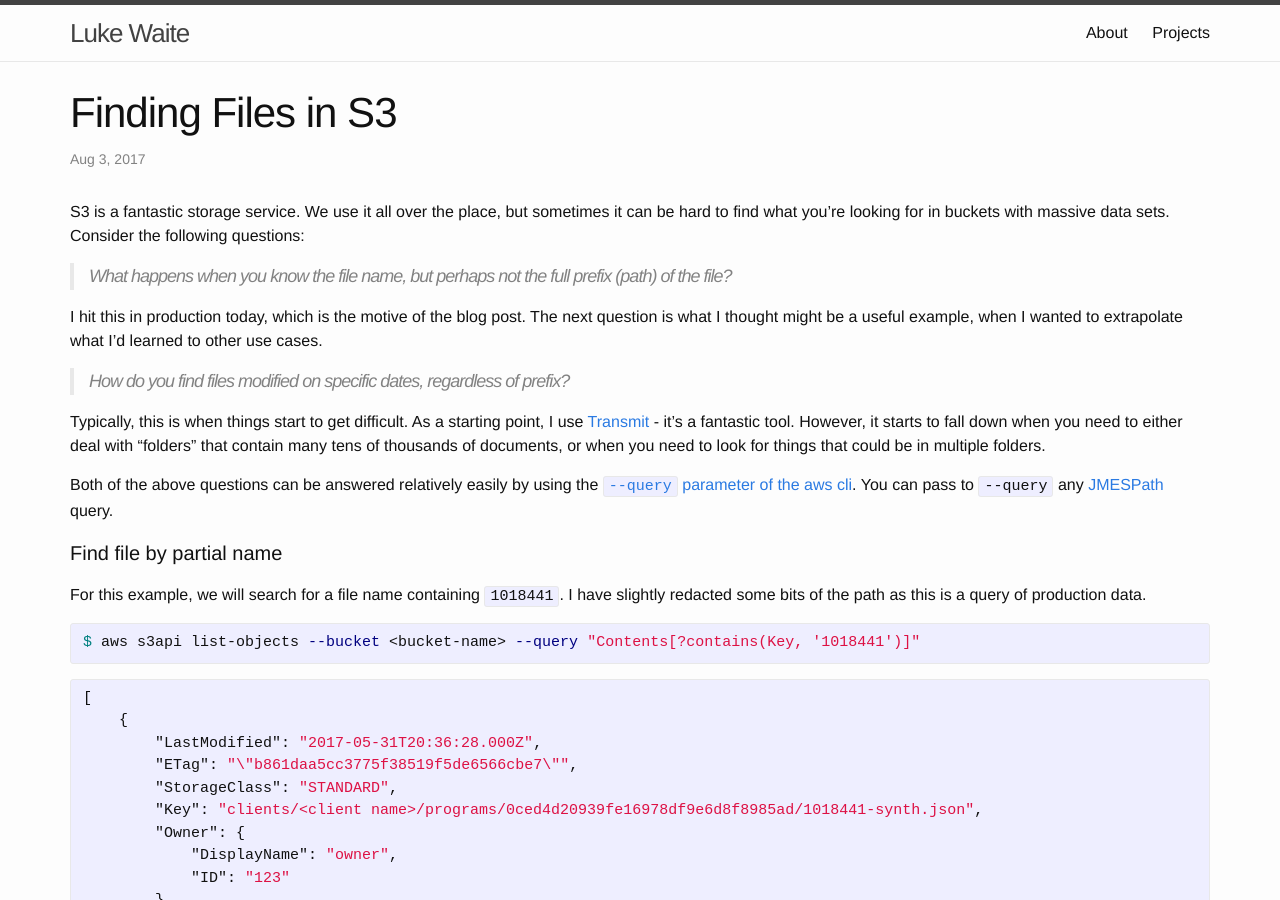
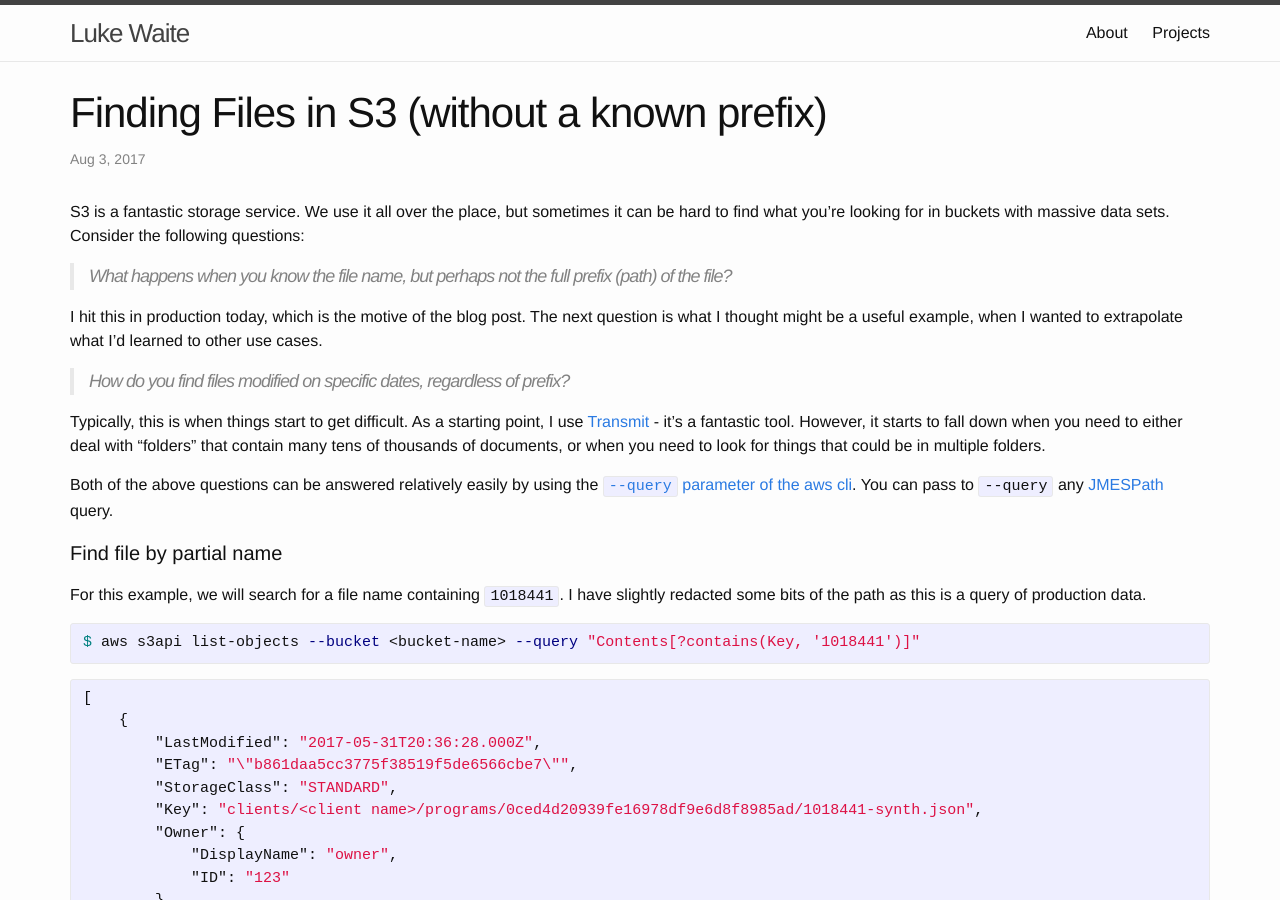
Before and after one commit to lukewaite/lukewaite.github.io, a Jekyll site: the page built from _posts/2017-08-03-s3-find-files.md, in a window 1280 px wide and 900 px high. Built offline with Jekyll 4.4.1, drawn with Linux system fonts in a browser that asks for light colours; comment, search, counter and statistics services are not loaded.

Commit message:
update title of s3 post

```diff
--- a/_posts/2017-08-03-s3-find-files.md
+++ b/_posts/2017-08-03-s3-find-files.md
@@ -1,6 +1,6 @@
 ---
 layout: post
-title:  "Finding Files in S3"
+title:  "Finding Files in S3 (without a known prefix)"
 date:   2017-08-03 21:00:00
 categories: aws s3 search
 ---
```
